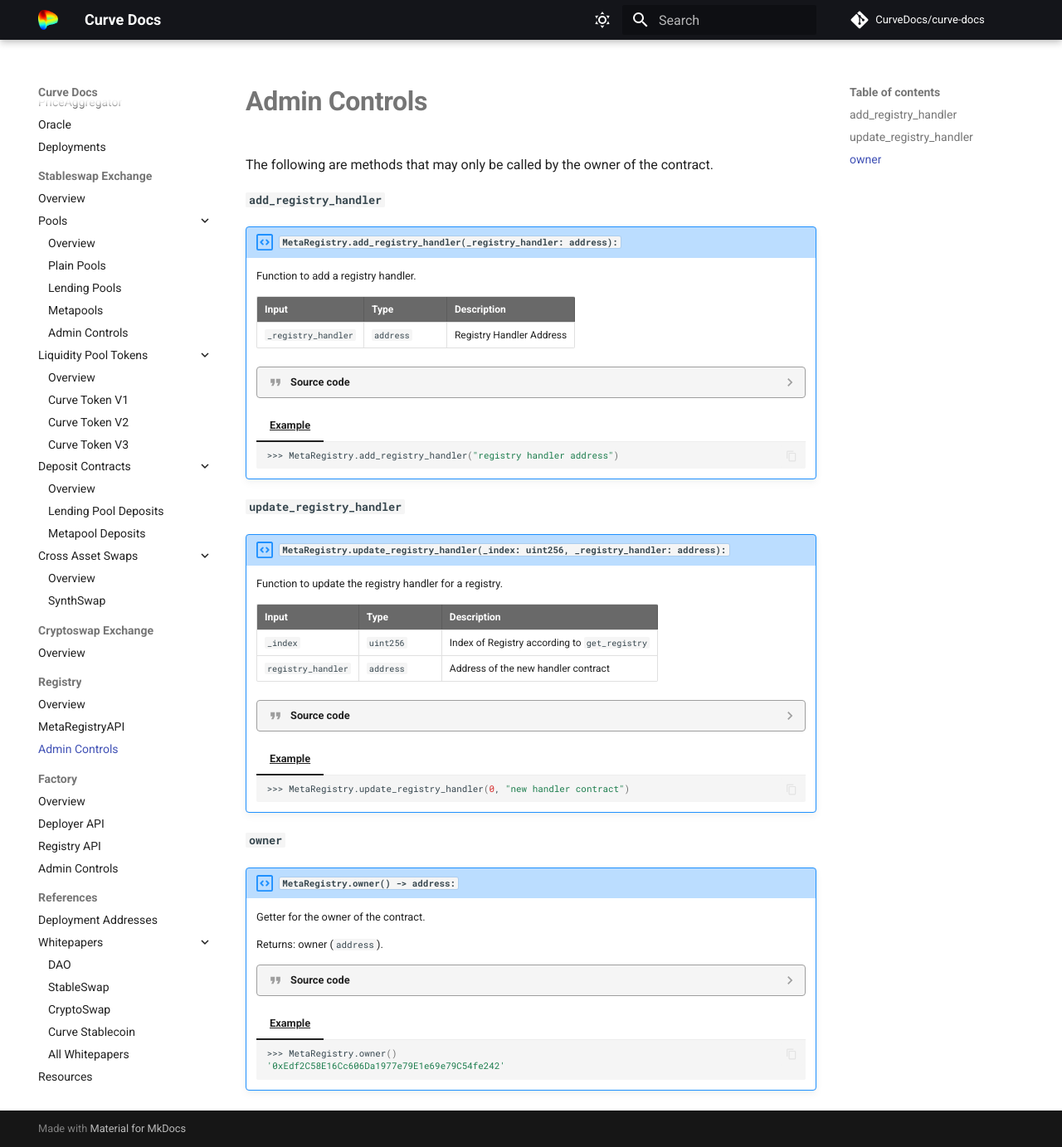
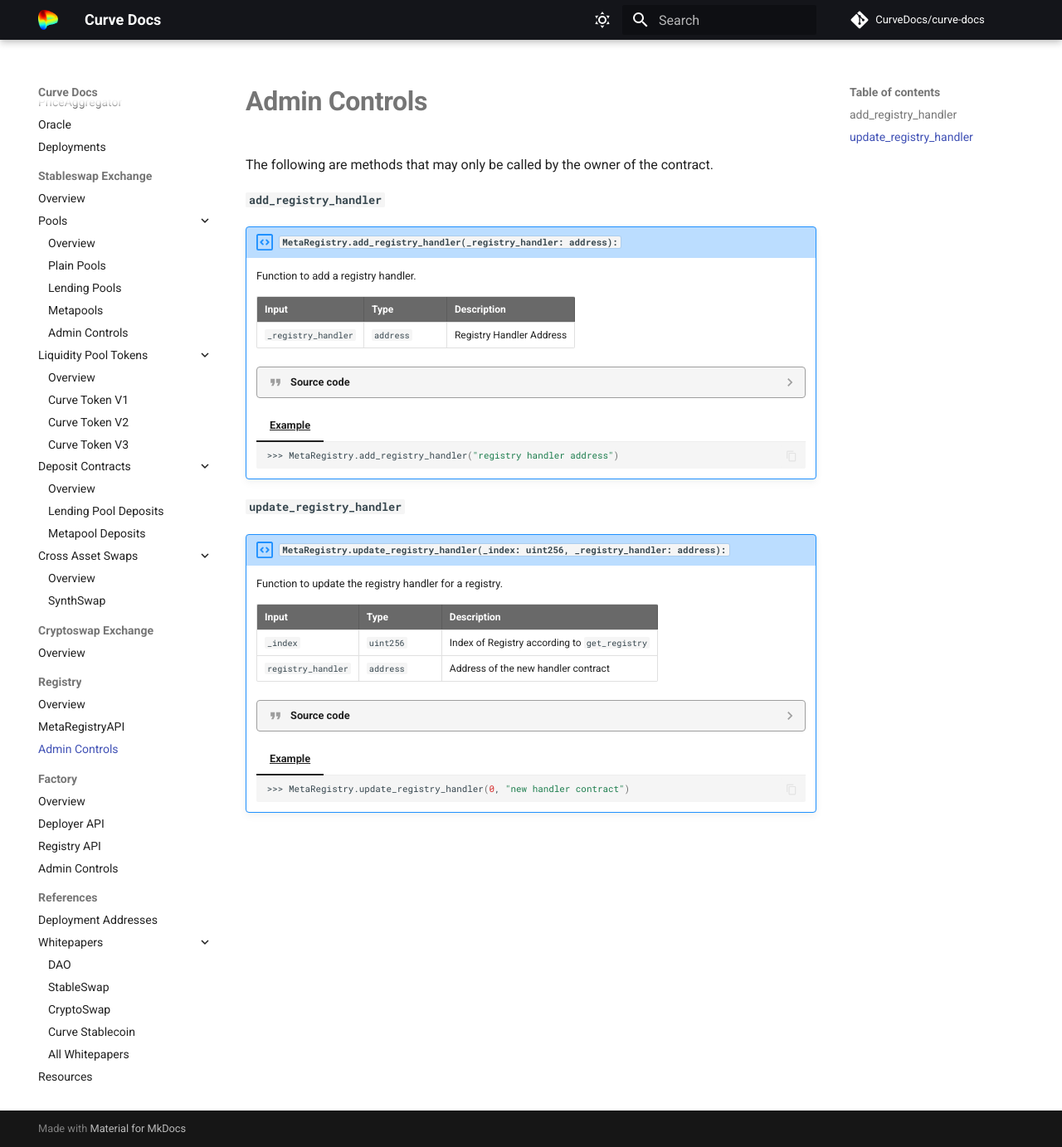
Before and after one commit to CurveDocs/curve-docs, an MkDocs documentation site: the page built from docs/registry/admin_controls.md, in a window 1280 px wide and 1383 px high. Shown: the whole window at 83% size. Built offline with MkDocs 1.6.1 and Material for MkDocs 9.7.7, drawn with Linux system fonts in a browser that asks for light colours; comment, search, counter and statistics services are not loaded.

Commit message:
remove owner

````diff
--- a/docs/registry/admin_controls.md
+++ b/docs/registry/admin_controls.md
@@ -77,28 +77,3 @@
         ```shell
         >>> MetaRegistry.update_registry_handler(0, "new handler contract")
         ```
-
-
-### `owner`
-!!! description "`MetaRegistry.owner() -> address:`"
-
-    Getter for the owner of the contract.
-
-    Returns: owner (`address`).
-
-    ??? quote "Source code"
-
-        ```python hl_lines="1 6"
-        owner: public(address)
-
-        @external
-        def __init__(_address_provider: address):
-            self.address_provider = AddressProvider(_address_provider)
-            self.owner = AddressProvider(_address_provider).admin()
-        ```
-
-    === "Example"
-        ```shell
-        >>> MetaRegistry.owner()
-        '0xEdf2C58E16Cc606Da1977e79E1e69e79C54fe242'
-        ```
````
